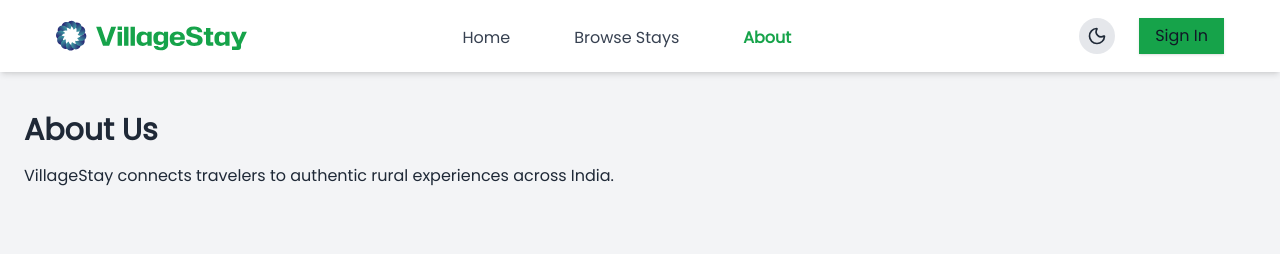
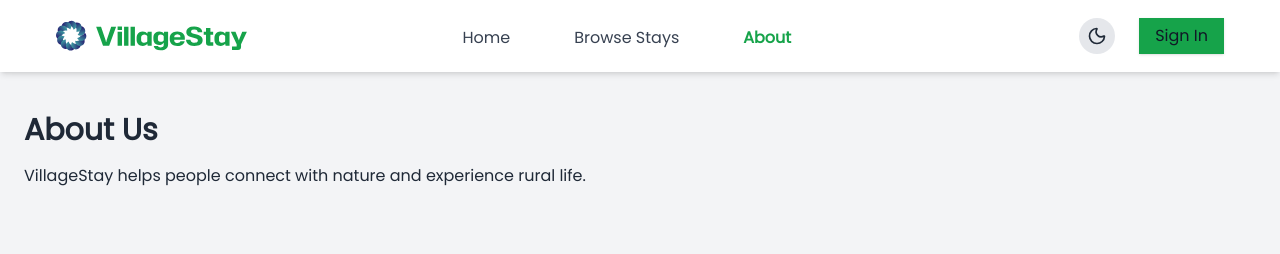
Before and after one commit to SARNAAVHO/VillageStay, a React (Vite) app in the folder frontend/: page /about in a window 1280 px wide. Shown: the top 254 px of the page. Built offline with nearby package versions, Linux system fonts and the light colour scheme; no server answers.

Commit message:
try commit

```diff
--- a/frontend/src/pages/About.jsx
+++ b/frontend/src/pages/About.jsx
@@ -5,7 +5,7 @@ function About() {
     <div className="min-h-screen px-6 py-10 bg-gray-100 dark:bg-gray-800 text-gray-800 dark:text-gray-200">
   <h1 className="text-3xl font-semibold">About Us</h1>
   <p className="mt-4 max-w-2xl">
-    VillageStay connects travelers to authentic rural experiences across India.
+    VillageStay helps people connect with nature and experience rural life.
   </p>
 </div>
 
```
